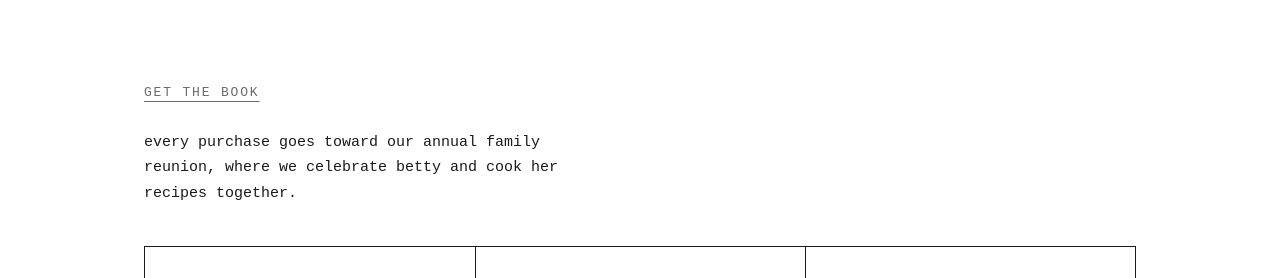
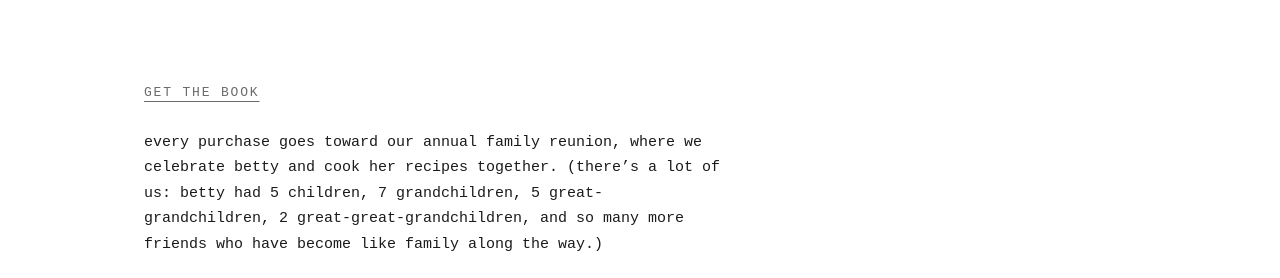
Before and after one commit to jazminamai/indianamericana, a plain HTML site: page index.html in a window 1280 px wide. Shown: the part 4980-5258 px from the top of the page. Drawn offline with Linux system fonts and the light colour scheme.

Commit message:
Get the book: add family count to the reunion note
Co-Authored-By: Claude Opus 5.5 <noreply@anthropic.com>
Claude-Session: https://claude.ai/code/session_016hvDMAgF7i1iKKe3waLZK1

```diff
--- a/index.html
+++ b/index.html
@@ -140,7 +140,7 @@
   .option { padding: 36px 30px 32px; display: flex; flex-direction: column; }
   .option + .option { border-left: 1px solid var(--ink); }
   .option h3 { font-weight: 400; font-size: 18px; margin: 0 0 6px; }
-  .get-intro { max-width: 52ch; margin: -14px 0 40px; font-size: 15px; }
+  .get-intro { max-width: 64ch; margin: -14px 0 40px; font-size: 15px; }
   .option .price .from { font-size: 15px; color: var(--soft); }
   #preorder .fine { margin-right: 36px; }
   .option .price { font-size: 30px; margin: 10px 0 4px; }
@@ -462,7 +462,7 @@ deep fat.</pre>
   <section id="get">
     <div class="wrap">
       <p class="label"><span>get the book</span></p>
-      <p class="get-intro">every purchase goes toward our annual family reunion, where we celebrate betty and cook her recipes together.</p>
+      <p class="get-intro">every purchase goes toward our annual family reunion, where we celebrate betty and cook her recipes together. (there&rsquo;s a lot of us: betty had 5 children, 7 grandchildren, 5 great-grandchildren, 2 great-great-grandchildren, and so many more friends who have become like family along the way.)</p>
       <div class="options">
         <img class="cutout" src="images/gus-and-betty-cutout.png" alt="gus and betty, 1954, cut out of their photo" loading="lazy">
 
```
